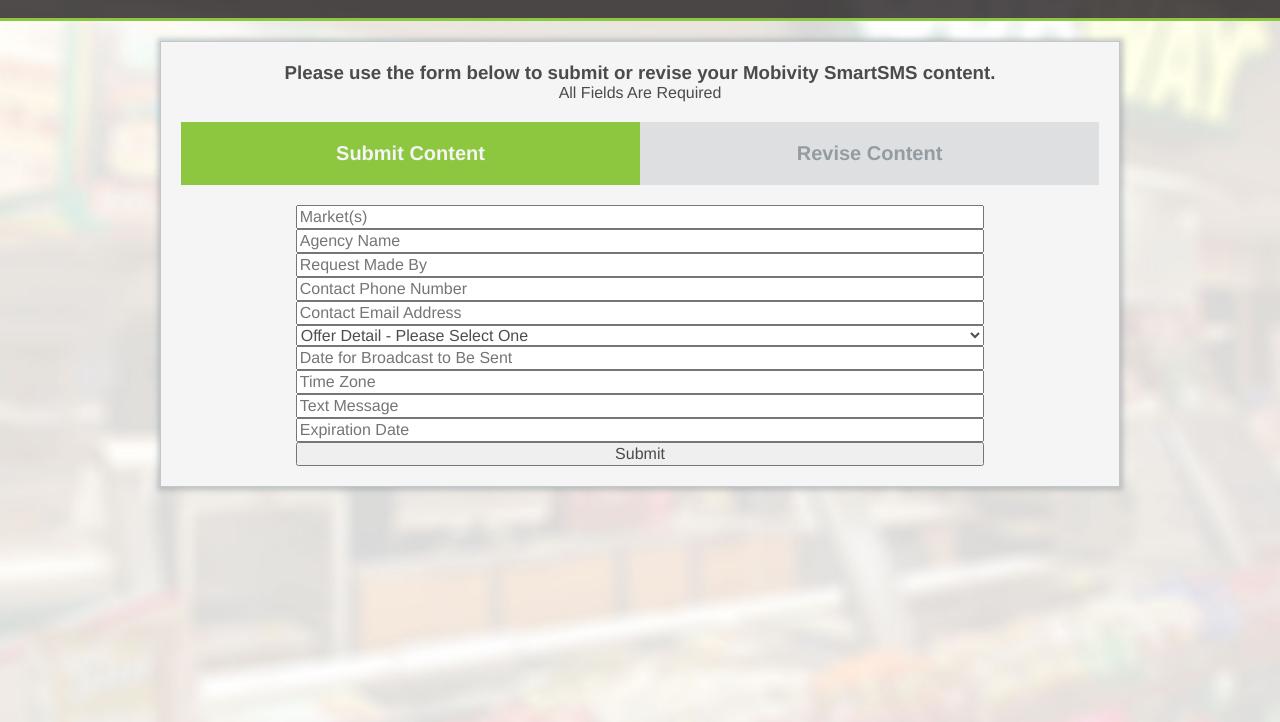
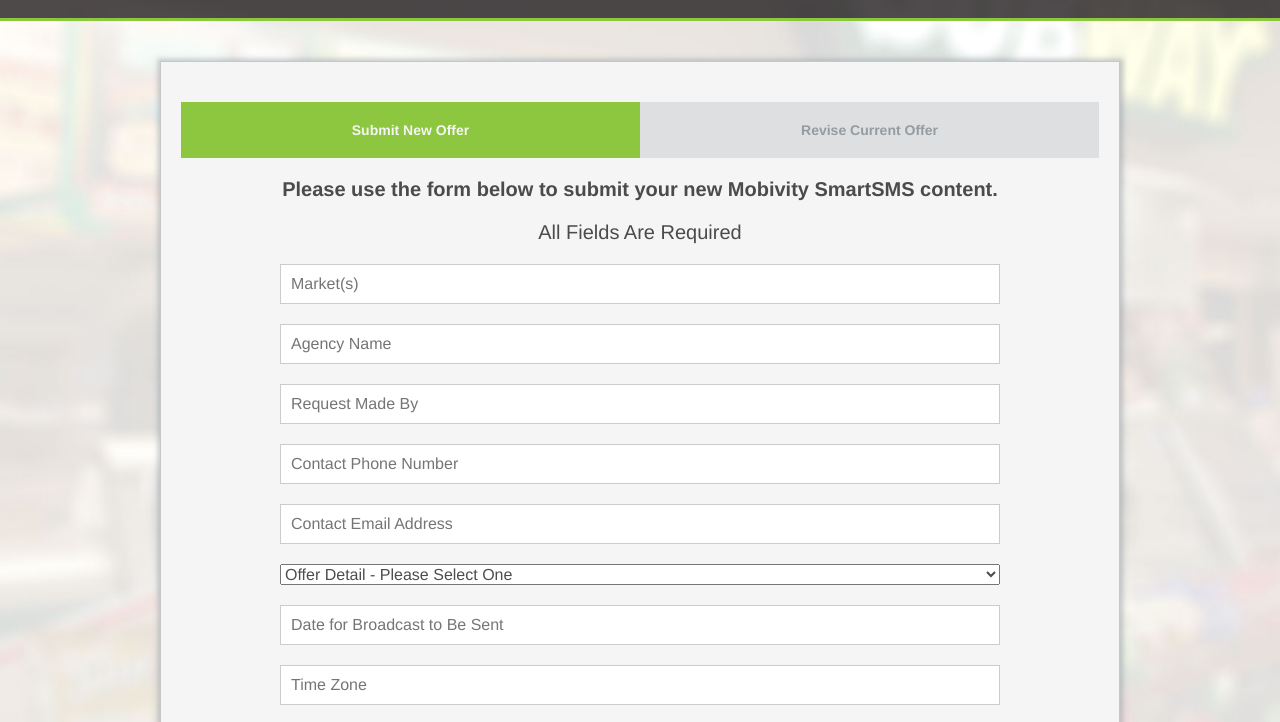
Before and after one commit to mobivity-marketing/subway-smartsms-submission, a website: page index.html in a window 1280 px wide. Shown: the part 65-787 px from the top of the page. Drawn offline with nearby package versions, Linux system fonts and the light colour scheme; a script that the page names is missing.

Commit message:
updated tab titles.

```diff
--- a/index.html
+++ b/index.html
@@ -36,17 +36,19 @@
 	</header>
 
 	<div class="form">
-		<h3>Please use the form below to submit or revise your Mobivity SmartSMS content.</h3>
-		<p>All Fields Are Required</p>
 
 		<div class="buttons noselect">
 			<ul class="selectors">
-				<li class="button active submissionForm">Submit Content</li>
-				<li class="button revisionForm">Revise Content</li>
+				<li class="button active submissionForm">Submit New Offer</li>
+				<li class="button revisionForm">Revise Current Offer</li>
 			</ul>
 		</div>
 
 		<div id="submissionForm">
+
+			<h3>Please use the form below to submit your new Mobivity SmartSMS content.</h3>
+			<p>All Fields Are Required</p>
+
 			<form accept-charset="UTF-8" action="https://mobimark.infusionsoft.com/app/form/process/8e3825efe2c03c1ab15dbd54fa87481d" method="POST">
 			<input name="inf_form_xid" type="hidden" value="8e3825efe2c03c1ab15dbd54fa87481d" />
 			<input name="inf_form_name" type="hidden" value="Subway Content" />
@@ -71,6 +73,10 @@
 		</div>
 
 		<div id="revisionForm" class="inactive">
+
+			<h3>Please use the form below to revise your existing Mobivity SmartSMS content.</h3>
+			<p>All Fields Are Required</p>
+
 			<form accept-charset="UTF-8" action="https://mobimark.infusionsoft.com/app/form/process/2855d4c34a06d118d294a60e5b567b76" method="POST">
 			<input name="inf_form_xid" type="hidden" value="2855d4c34a06d118d294a60e5b567b76" />
 			<input name="inf_form_name" type="hidden" value="Subway Change Form" />
--- a/src/styles/main.scss
+++ b/src/styles/main.scss
@@ -96,7 +96,8 @@
 	width: 80%;
 	max-width: 960px;
 	margin: 0px auto;
-	margin-top: $gutter;
+	margin-top: $gutter*2;
+	margin-bottom: $gutter*2;
 	padding: $gutter;
 	text-align: center;
 	background: $white;
@@ -104,6 +105,11 @@
 	-webkit-box-shadow: 0px 0px 5px 3.5px $greyLight;
 	-moz-box-shadow: 0px 0px 5px 3.5px $greyLight;
 	box-shadow: 0px 0px 5px 3.5px $greyLight;
+
+	h3, p {
+		margin-bottom: $gutter;
+		font-size: 1.25em;
+	}
 
 	.buttons {
 
@@ -126,7 +132,7 @@
 				display: block;
 				text-decoration: none;
 				padding: $gutter;
-				font-size: 20px;
+				font-size: 14px;
 				font-weight: bold;
 				float: left;
 				width: 50%;
@@ -168,12 +174,48 @@
 
 form {
 
-	width: 75%;
+	width: 100%;
+	max-width: 720px;
 	margin: 0px auto;
+
+	input[type=text], textarea {
+	  -webkit-transition: all 0.35 ease-in-out;
+	  -moz-transition: all 0.35 ease-in-out;
+	  -ms-transition: all 0.35 ease-in-out;
+	  -o-transition: all 0.35 ease-in-out;
+	  outline: none;
+	  border: 1px solid $greyLight;
+	  padding: $gutter/2;
+	}
+
+	input[type=text]:focus, textarea:focus {
+	  box-shadow: 0 0 5px $green;
+	  border: 1px solid $green;
+	}
 
 	input, select {
 		display: block;
 		width: 100%;
+		margin-bottom: $gutter;
+	}
+
+	input[type=submit] {
+		width: 75%;
+		margin: 0px auto;
+		margin-bottom: $gutter;
+		padding: $gutter/2;
+		border: none;
+		background: $greyReallyLight;
+		color: $grey;
+		font-weight: bold;
+		transition: $transition;
+
+		&:hover {
+			background: $green;
+			// border: 3.5px solid $green;
+			color: $white;
+		}
+
 	}
 
 }
```
Also changed, not shown: dist/styles/main.css.
